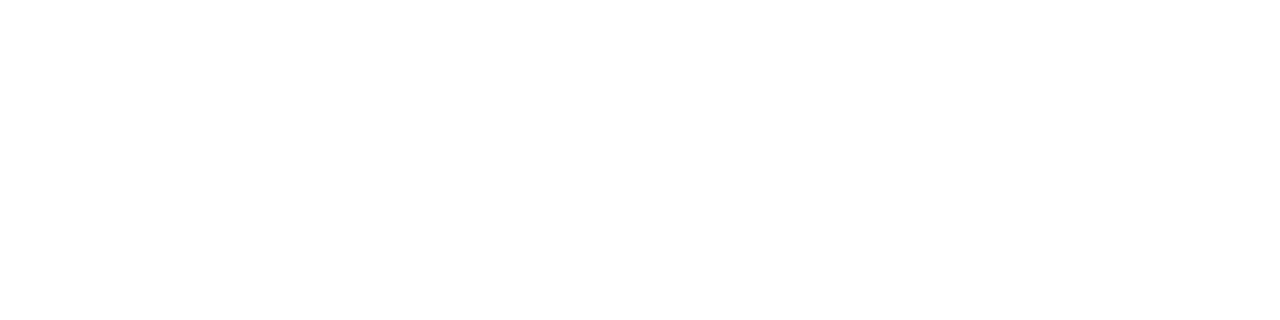
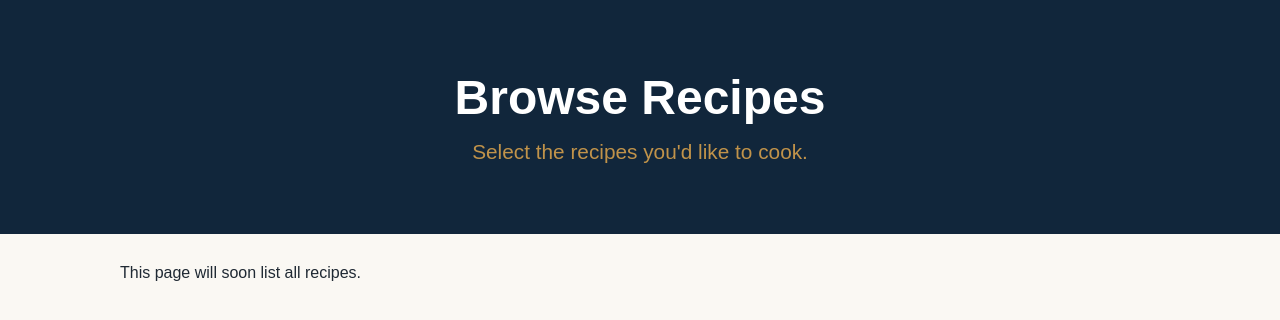
Before and after one commit to WillsGrill/Wills-Grill, a plain HTML site: page pages/browse.html in a window 1280 px wide. Drawn offline with Linux system fonts and the light colour scheme.

Commit message:
browse button

```diff
--- a/pages/browse.html
+++ b/pages/browse.html
@@ -0,0 +1,21 @@
+<!DOCTYPE html>
+<html lang="en">
+<head>
+    <meta charset="UTF-8">
+    <meta name="viewport" content="width=device-width, initial-scale=1.0">
+    <title>Browse Recipes</title>
+    <link rel="stylesheet" href="../assets/css/style.css">
+</head>
+<body>
+
+<header>
+    <h1>Browse Recipes</h1>
+    <p>Select the recipes you'd like to cook.</p>
+</header>
+
+<div class="container">
+    <p>This page will soon list all recipes.</p>
+</div>
+
+</body>
+</html>
```
Also changed, not shown: index.html (+1 -1 lines).
